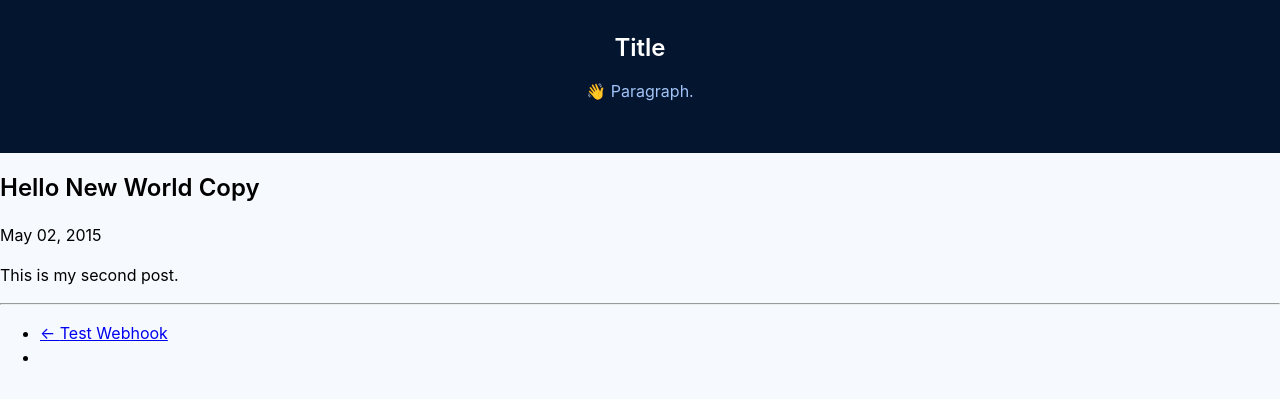
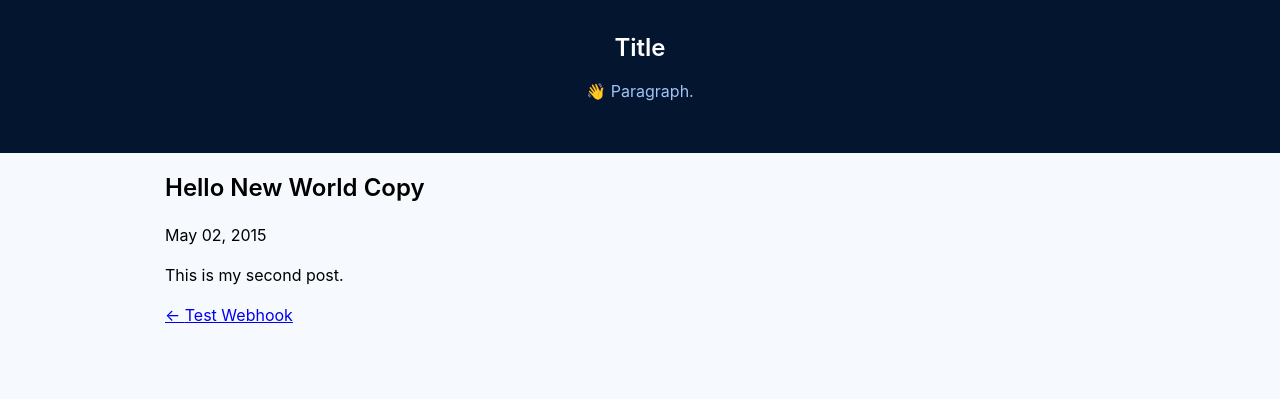
Before and after one commit to res33155/gatsby-personal-website, a Gatsby site: page /blog/hello-new-world-copy/ in a window 1280 px wide. Shown: the part 61-460 px from the top of the page. Built offline with nearby package versions, Linux system fonts and the light colour scheme; Gatsby itself is replaced by a stand-in of ours.

```diff
--- a/content/blog/hello-new-world/index.md
+++ b/content/blog/hello-new-world/index.md
@@ -4,9 +4,8 @@
 description: "Lorem ipsum dolor sit amet, consectetur adipiscing elit. Proin tellus libero, eleifend nec egestas ut, gravida sed nisi. Orci varius natoque penatibus et magnis dis parturient montes, nascetur ridiculus mus. Duis ac dolor euismod, rhoncus sem in, convallis quam. Quisque ut gravida sapien, ut molestie felis. Orci varius natoque penatibus et magnis dis parturient montes, nascetur ridiculus mus. Ut vel placerat metus, vel porta neque. Integer eget lacus quis ante mattis pellentesque. Phasellus auctor est ligula, et scelerisque quam hendrerit in. Quisque placerat odio eget molestie venenatis."
 coverImage: cover.jpg
 coverImageAltText: Red panda sleeping
-
 ---
 
 This is my first post.
 
-<!-- ![image](./image.jpg) -->
+![image](./cover.jpg)
--- a/gatsby-config.js
+++ b/gatsby-config.js
@@ -34,6 +34,7 @@
             resolve: `gatsby-remark-images`,
             options: {
               maxWidth: 590,
+              linkImagesToOriginal: false
             },
           },
           {
--- a/package.json
+++ b/package.json
@@ -40,6 +40,7 @@
   "scripts": {
     "build": "gatsby build",
     "build.content": "git clone https://gitlab.com/ryan3E0/blog-content.git/ new-content && mv content old-content && mv new-content content && rm -i -rf old-content && gatsby build",
+    "copy.content": "git clone https://gitlab.com/ryan3E0/blog-content.git/ new-content && mv content old-content && mv new-content content && rm -i -rf old-content",
     "develop": "gatsby develop",
     "format": "prettier --write \"**/*.{js,jsx,json,md}\"",
     "start": "npm run develop",
--- a/src/templates/blog-post.js
+++ b/src/templates/blog-post.js
@@ -1,8 +1,10 @@
 import React from "react"
 import { Link, graphql } from "gatsby"
+import Img from "gatsby-image"
 
 import Layout from "../components/layout"
 import SEO from "../components/seo"
+import Container from "../components/container"
 
 const BlogPostTemplate = ({ data, pageContext, location }) => {
   const post = data.markdownRemark
@@ -15,6 +17,7 @@
         title={post.frontmatter.title}
         description={post.frontmatter.description || post.excerpt}
       />
+      <Container>
         <article>
           <header>
             <h1>
@@ -25,30 +28,25 @@
             </p>
           </header>
           <section dangerouslySetInnerHTML={{ __html: post.html }} />
-        <hr />
-        <footer>
-
-        </footer>
         </article>
 
         <nav>
-        <ul>
-          <li>
+          <p>
             {previous && (
               <Link to={previous.fields.slug} rel="prev">
                 ← {previous.frontmatter.title}
               </Link>
             )}
-          </li>
-          <li>
+          </p>
+          <p>
             {next && (
               <Link to={next.fields.slug} rel="next">
                 {next.frontmatter.title} →
               </Link>
             )}
-          </li>
-        </ul>
+          </p>
         </nav>
+      </Container>
     </Layout>
   )
 }
```
Lines whose indentation alone changed are shown as unchanged.
